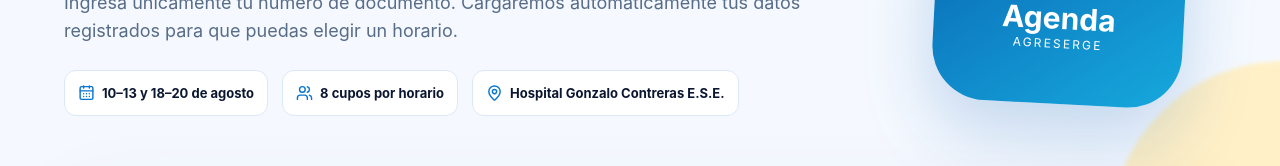
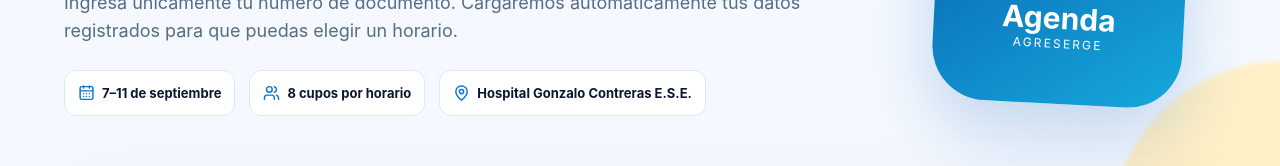
Before and after one commit to yeifranco11/agreserge, a Next.js app: page /agendamiento/pruebas-psicotecnicas in a window 1280 px wide. Shown: the part 299-465 px from the top of the page. Built offline with nearby package versions, Linux system fonts and the light colour scheme; no server answers; the database is empty.

Commit message:
Corregir fechas visibles de agenda psicotécnica

```diff
--- a/app/agendamiento/pruebas-psicotecnicas/page.tsx
+++ b/app/agendamiento/pruebas-psicotecnicas/page.tsx
@@ -97,7 +97,7 @@ export default function PublicSchedulePage() {
       <div><span className={styles.eyebrow}>Agenda pública · Hospital Gonzalo Contreras</span>
         <h1>Pruebas <em>psicotécnicas</em></h1>
         <p>Ingresa únicamente tu número de documento. Cargaremos automáticamente tus datos registrados para que puedas elegir un horario.</p>
-        <div className={styles.features}><span><CalendarDays /> 10–13 y 18–20 de agosto</span><span><Users /> 8 cupos por horario</span><span><MapPin /> {campaign?.ubicacion || "Hospital Gonzalo Contreras E.S.E."}</span></div>
+        <div className={styles.features}><span><CalendarDays /> 7–11 de septiembre</span><span><Users /> 8 cupos por horario</span><span><MapPin /> {campaign?.ubicacion || "Hospital Gonzalo Contreras E.S.E."}</span></div>
       </div>
       <div className={styles.heroArt}><CalendarDays /><b>Agenda</b><span>AGRESERGE</span></div>
     </section>
```
